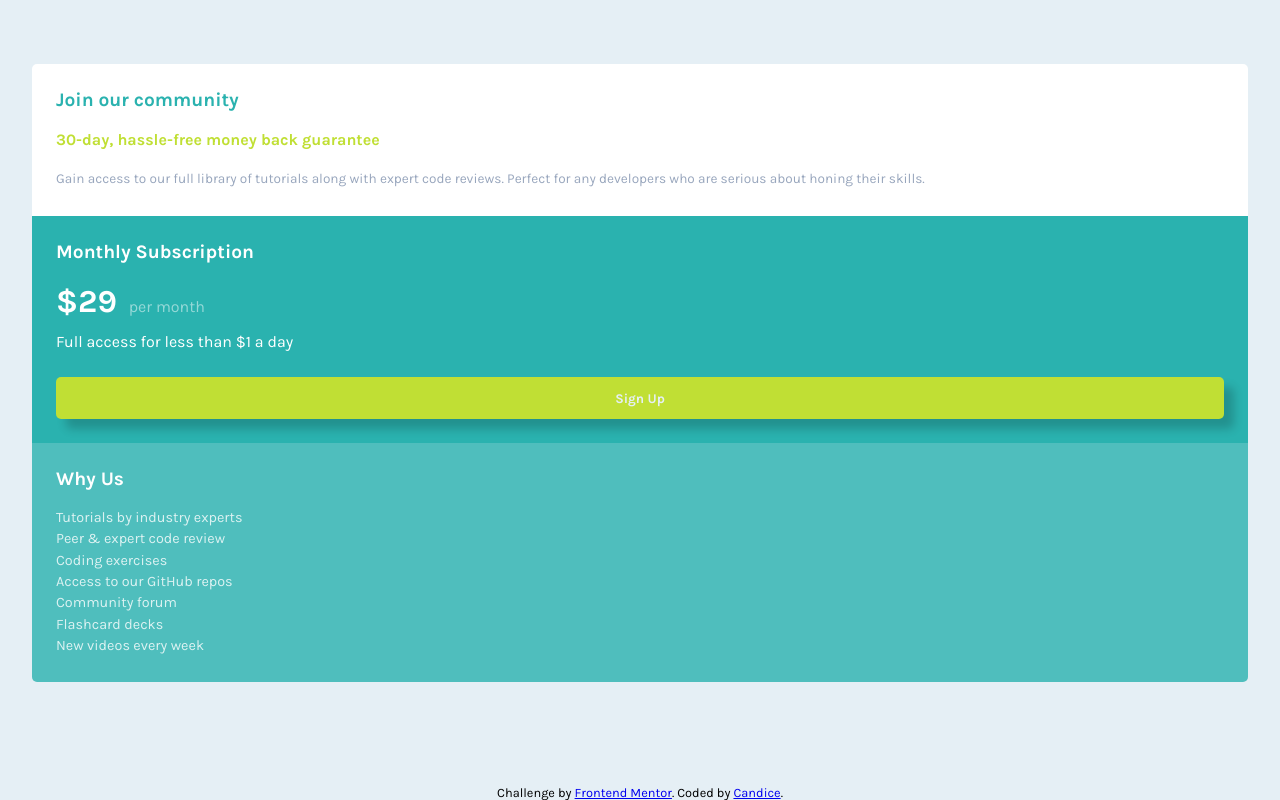
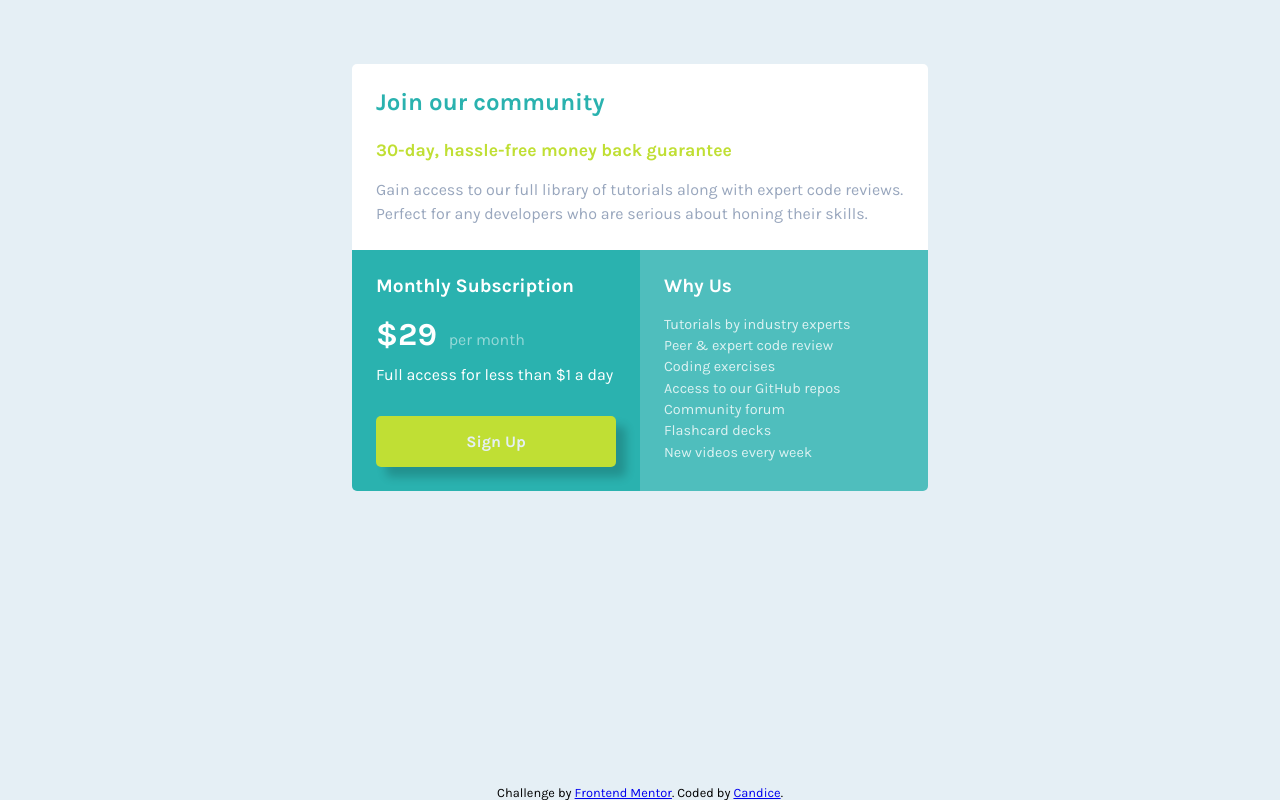
Before and after one commit to candicoded/single-price-grid-component-master, a plain HTML site: page index.html in a window 1280 px wide. Drawn offline with Linux system fonts and the light colour scheme.

Commit message:
finished desktop version

```diff
--- a/index.html
+++ b/index.html
@@ -22,6 +22,7 @@
       <p>Gain access to our full library of tutorials along with expert code reviews. Perfect for any developers who are serious about honing their skills.</p>
     </div>
 
+    <div class="desktop-row">
       <div class="sub-container">
         <p class="heading">Monthly Subscription</p>
 
@@ -45,6 +46,7 @@
         <li>New videos every week</li>
         </ul>
     </div>
+  </div>
   </main>
 
   <footer>
--- a/style.css
+++ b/style.css
@@ -105,3 +105,42 @@ footer {
   font-size: 0.8rem;
   width: 100%;
 }
+
+@media screen and (min-width: 768px) {
+
+  main {
+    width: 50%;
+    margin: auto;
+  }
+
+  .community .heading {
+    font-size: 1.5rem;
+  }
+
+  .thirty-day {
+    font-size: 1.1rem;
+  }
+
+  .community p:nth-child(3) {
+    font-size: 1rem;
+    line-height: 1.5;
+  }
+
+  .desktop-row {
+    display: flex;
+  }
+
+  .sub-container {
+    border-radius: 0 0 0 5px;
+    flex: 1;
+  }
+
+  button {
+    font-size: 1rem;
+  }
+
+  .why-container {
+    border-radius: 0 0 5px 0;
+    flex: 1;
+  }
+}
```
Lines whose indentation alone changed are shown as unchanged.
